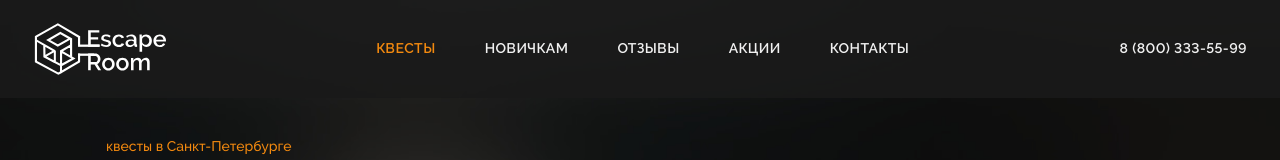
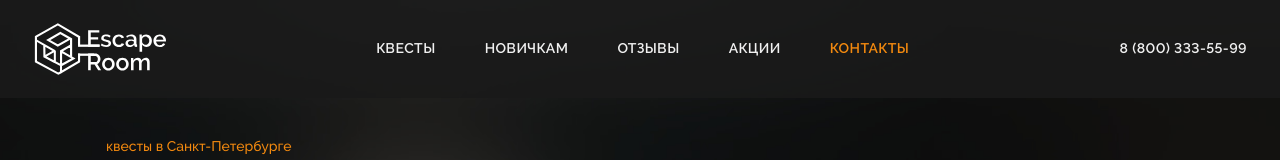
Before and after one commit to Tatiaynti/escape-room, a React (Create React App) app: page /contacts in a window 1280 px wide. Shown: the top 160 px of the page. Built offline with nearby package versions, Linux system fonts and the light colour scheme; no server answers.

Commit message:
фикс навигации в хэдере

```diff
--- a/src/components/common/header/header.jsx
+++ b/src/components/common/header/header.jsx
@@ -1,8 +1,13 @@
 import logo from 'assets/img/logo.svg';
 import { AppRoute } from 'const.js';
+import { useLocation } from 'react-router';
 import * as S from './header.styled';
 
-const Header = () => (
+const Header = () => {
+  const params = useLocation();
+  const activePathName = params.pathname;
+
+return (
   <S.StyledHeader>
     <S.HeaderWrapper>
       <S.Logo>
@@ -12,7 +17,7 @@ const Header = () => (
       <S.Navigation>
         <S.Links>
           <S.LinkItem>
-            <S.Link $isActiveLink to={AppRoute.Main}>
+            <S.Link $isActiveLink={activePathName === AppRoute.Main} to={AppRoute.Main}>
               Квесты
             </S.Link>
           </S.LinkItem>
@@ -30,13 +35,14 @@ const Header = () => (
           </S.LinkItem>
 
           <S.LinkItem>
-            <S.Link to={AppRoute.Contacts}>Контакты</S.Link>
+            <S.Link $isActiveLink={activePathName === AppRoute.Contacts} to={AppRoute.Contacts}>Контакты</S.Link>
           </S.LinkItem>
         </S.Links>
       </S.Navigation>
       <S.Phone href="tel:88003335599">8 (800) 333-55-99</S.Phone>
     </S.HeaderWrapper>
   </S.StyledHeader>
-);
+  )
+};
 
 export default Header;
```
